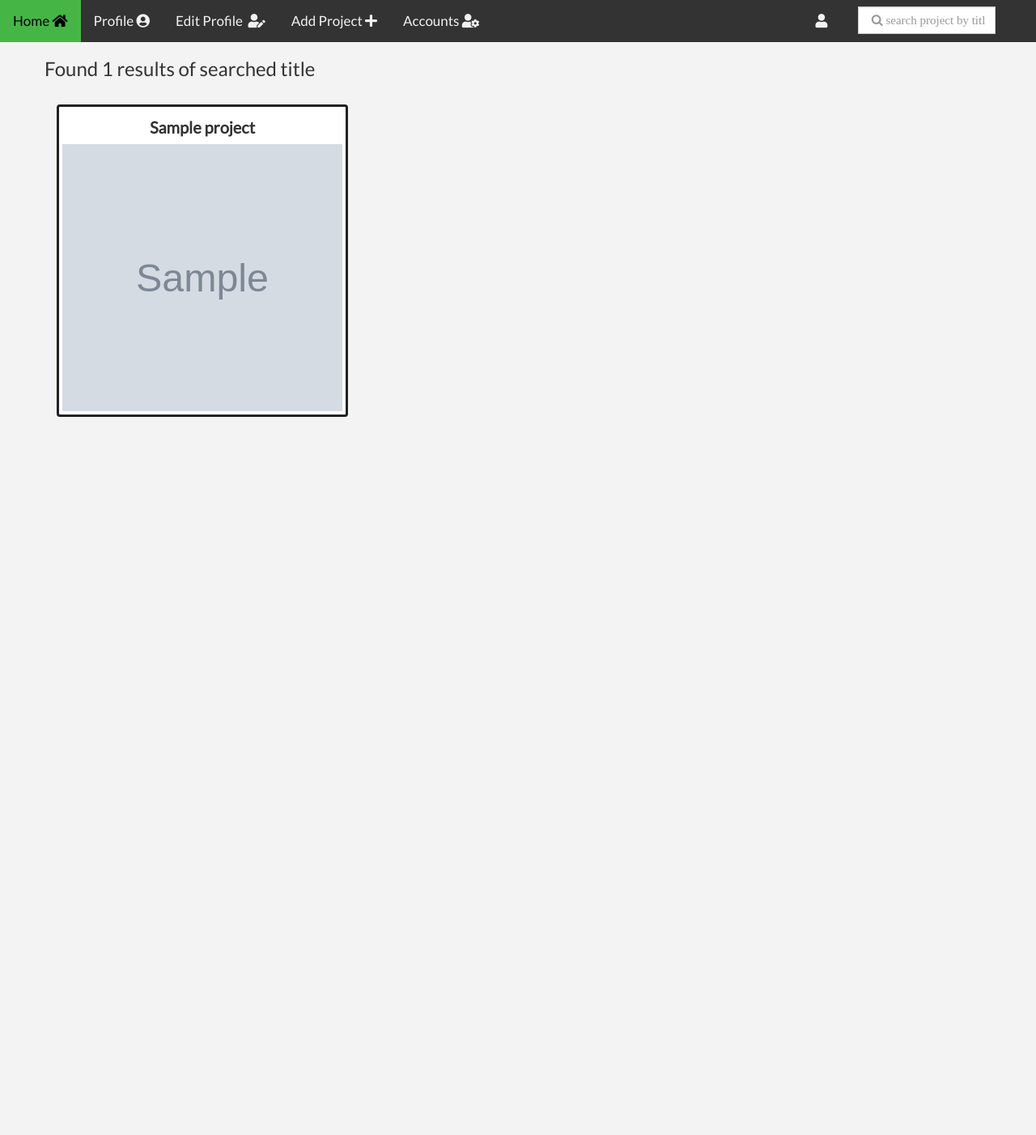
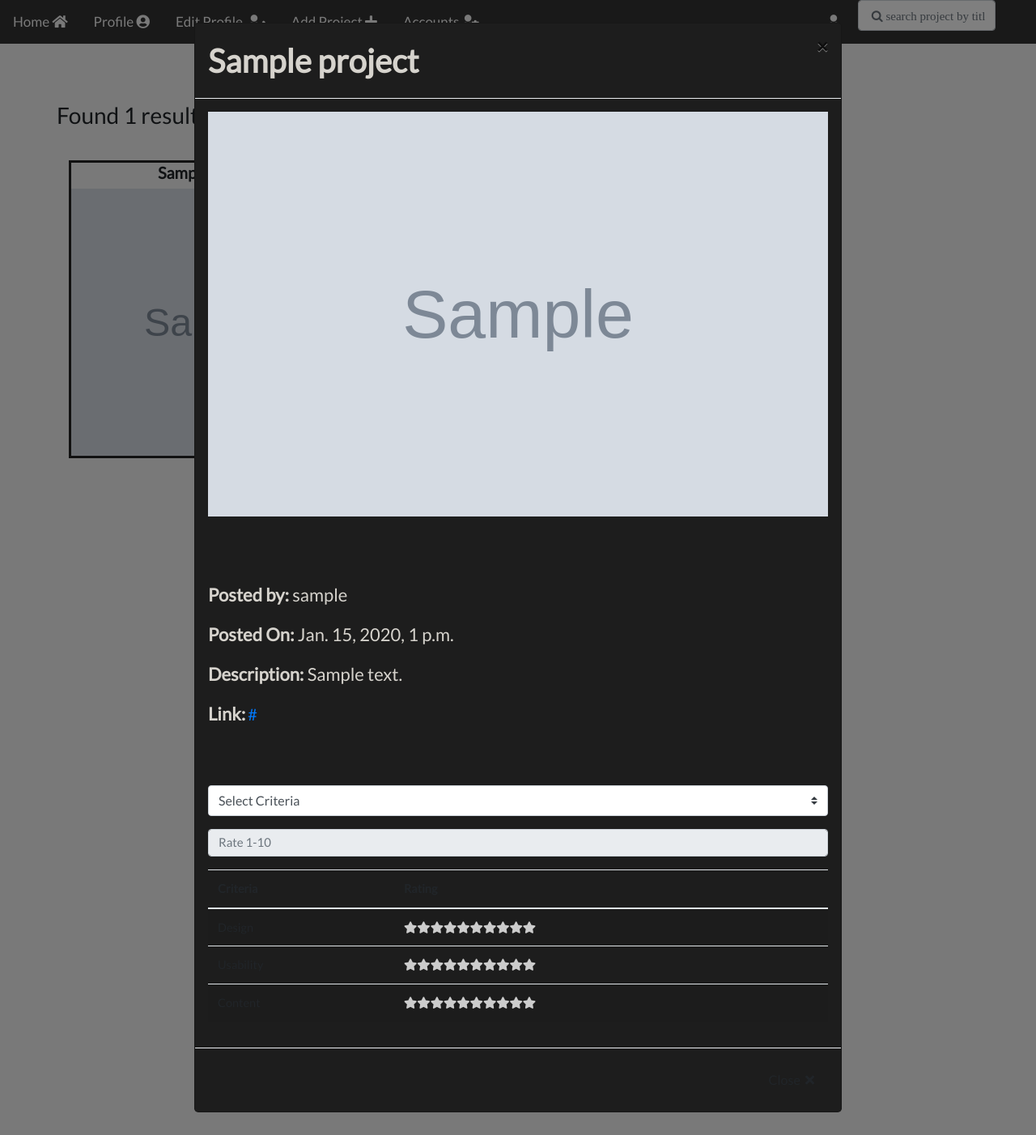
Before and after one commit to Gift-Lumumba/Awwwards, a Django app: template app/templates/search.html in a window 1280 px wide, after a click that opens the changed part. Shown: the whole page at 81% size. Run offline with Django 3.2, Linux system fonts and the light colour scheme; tables that the repository leaves empty hold one stand-in row (values such as "Sample post"); the template is opened without the code that fills it: values that come from a table or form of the project are taken from there, most other values are stand-ins (such as "Sample title", 1, 10 or a date in 2020); grey boxes marked "Sample" are stand-in pictures; some libraries are stand-ins or nearby versions.

Commit message:
loads bootstrap4

```diff
--- a/app/templates/base.html
+++ b/app/templates/base.html
@@ -1,4 +1,5 @@
 {% load bootstrap3 %}
+{% load bootstrap4 %}
 {%load static%}
 <!DOCTYPE html>
 <html>
--- a/app/templates/search.html
+++ b/app/templates/search.html
@@ -1,9 +1,25 @@
 {%extends 'base.html'%}
 {% block content %}
+{% load static %}
+{% block styles %}
+{{block.super}}
+
+<link rel="stylesheet" href="https://use.fontawesome.com/releases/v5.4.1/css/all.css" integrity="sha384-5sAR7xN1Nv6T6+dT2mhtzEpVJvfS3NScPQTrOxhwjIuvcA67KV2R5Jz6kr4abQsz" crossorigin="anonymous">
+<link rel="stylesheet" href="https://maxcdn.bootstrapcdn.com/bootstrap/4.0.0/css/bootstrap.min.css" integrity="sha384-Gn5384xqQ1aoWXA+058RXPxPg6fy4IWvTNh0E263XmFcJlSAwiGgFAW/dAiS6JXm" crossorigin="anonymous">
+
+
+
+{% endblock %}
+<br>
+<br>
+<br>
 <div class="container" style="font-family: 'Lato', sans-serif;">
 
   <div class="row">
+
     {% if projects%}
+    <br>
+    <br>
       <h3>Found {{ projects|length }} results of searched title <b>{{message}}</b></h3>
     {% else %}
     <br>
@@ -25,8 +41,8 @@
         </div>
         <!-- Modal -->
         <div class="modal fade modal" id="exampleModalCenter{{project.id}}" tabindex="-1" role="dialog" aria-labelledby="exampleModalCenterTitle" aria-hidden="true">
-          <div class="modal-dialog modal-md modal-dialog-centered" role="document">
-            <div class="modal-content" style="font-family: 'Lora', serif;background: rgb(29, 29, 29);color:#d6d3cd;">
+          <div class="modal-dialog modal-lg modal-dialog-centered" role="document">
+              <div class="modal-content" style=" font-family: 'Lato', sans-serif !important;background: rgb(29, 29, 29); color:#d6d3cd;">
                   <div class="modal-header">
                     <h5 class="modal-title" id="exampleModalCenterTitle" style="font-size:40px;"><b>{{project.title}}</b></h5>
                     <button type="button" class="close" data-dismiss="modal" aria-label="Close">
@@ -39,15 +55,71 @@
                   <div class="modal-body">
                     <br>
                     <br>
-                <p style="font-size:22px;padding-right: 70px;">{{project.description}}</p>
+                    <p style="font-size:22px;padding-right: 70px;"><b>Posted by:</b> {{project.user}}</p>
+                    <p style="font-size:22px;padding-right: 70px;"><b>Posted On:</b> {{project.posted_on}}</p>
+                    <p style="font-size:22px;padding-right: 70px;"><b>Description:</b> {{project.description}}</p>
                     <form action="">
-                    <a href="{{project.link}}" style="width:100%;height:40px;font-size: 20px;">{{project.link}}</a>
+                      <b style="font-size:22px;" >Link:</b>&nbsp;<a href="{{project.link}}" style="width:100%;height:40px;font-size: 20px;">{{project.link}}</a>
                       <br>
                     </form>
+                    <br>
+                    <br>
+                    <br>
+                    <div class="form-group">
+                        <select id="criteria-select" class="form-control custom-select">
+                            <option value="0" style="font-size: 13px;" disabled selected>Select Criteria</option>
+                            <option value="design" style="font-size: 13px;">Design</option>
+                            <option value="usability" style="font-size: 13px;">Usability</option>
+                            <option value="content" style="font-size: 13px;">Content</option>
+                          </select>
                     </div>
+                    <div class="form-group">
+                      <input type="number" style="font-size: 13px;" id="rating-control" class="form-control" step="0.1" max="10" placeholder="Rate 1-10" disabled>
+                    </div>
+                    <table class="table table-striped" style="font-size:14.5px !important;">
+                      <thead>
+                        <tr>
+                          <th>Criteria</th>
+                          <th>Rating</th>
+                        </tr>
+                      </thead>
+                      <tbody>
+                        <tr class="design">
+                          <td>Design</td>
+                          <td>
+                            <div class="stars-outer">
+                              <div class="stars-inner"></div>
+                            </div>
+                            <span class="number-rating"></span>
+                          </td>
 
+                        </tr>
+                        <tr class="usability">
+                            <td>Usability</td>
+                            <td>
+                              <div class="stars-outer">
+                                <div class="stars-inner"></div>
+                              </div>
+                              <span class="number-rating"></span>
+                            </td>
+
+                          </tr>
+                          <tr class="content">
+                              <td>Content</td>
+                              <td>
+                                <div class="stars-outer">
+                                  <div class="stars-inner"></div>
+                                </div>
+                                <span class="number-rating"></span>
+                              </td>
+
+                            </tr>
+                      </tbody>
+                    </table>
+
+                  </div>
                   <div class="modal-footer">
-                <button type="button" class="btn btn-outline-success" data-dismiss="modal">Close&nbsp;<i class="fas fa-times"></i></button>
+                    <button type="button" class="btn btn-default button" data-dismiss="modal">Close &nbsp;<i class="fas fa-times"></i></button>
                   </div>
                 </div>
           </div>
@@ -59,4 +131,35 @@
       {% endif %}
     </div>
 </div>
+<style>
+    .stars-outer{
+    position: relative;
+    display: inline-block;
+  }
+  .stars-inner{
+    position: absolute;
+    top: 0;
+    left: 0;
+    white-space: nowrap;
+    overflow: hidden;
+    width: 0;
+  }
+
+  .stars-outer::before {
+    content: "\f005 \f005 \f005 \f005 \f005 \f005 \f005 \f005 \f005 \f005";
+    font-family: 'Font Awesome 5 Free';
+    font-weight: 900;
+    color: #ccc;
+  }
+
+  .stars-inner::before {
+    content: "\f005 \f005 \f005 \f005 \f005 \f005 \f005 \f005 \f005 \f005";
+    font-family: 'Font Awesome 5 Free';
+    font-weight: 900;
+    color: #f8ce0b !important;
+  }
+  </style>
 {% endblock %}
+{% block scripts %} {{block.super}}
+  <script type="text/javascript" src="{%static 'js/ratings.js'%}"></script>
+{% endblock %}
```
Also changed, not shown: app/templates/index.html (+3 -4 lines). Lines whose indentation alone changed are shown as unchanged.
